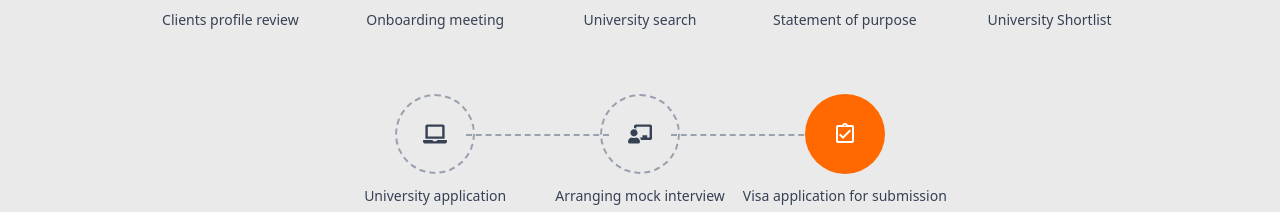
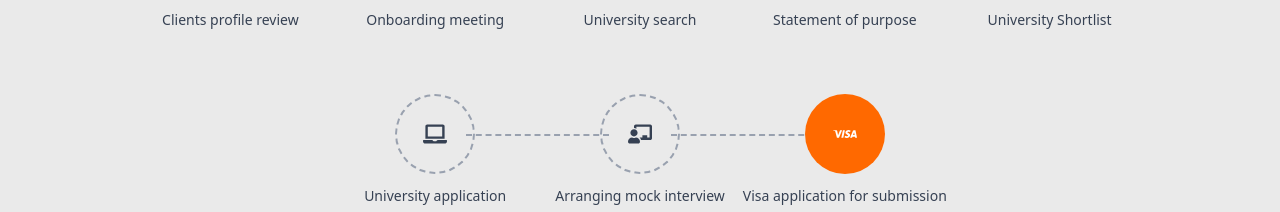
Before and after one commit to joySutradhor/c-nortway-global, a Next.js app: page /usa in a window 1280 px wide. Shown: the part 1008-1220 px from the top of the page. Built offline with nearby package versions, Linux system fonts and the light colour scheme.

Commit message:
icon added

```diff
--- a/app/_components/StudyDestinationCmp/ApplicationProcess/ApplicationProcess.jsx
+++ b/app/_components/StudyDestinationCmp/ApplicationProcess/ApplicationProcess.jsx
@@ -8,7 +8,10 @@ import {
   FaLaptop,
   FaChalkboardTeacher
 } from 'react-icons/fa'
+import { SiVisa } from 'react-icons/si'
+
 import { MdOutlineAssignmentTurnedIn } from 'react-icons/md'
+import TooltipBtn from '../../utlities/TooltipBtn/TooltipBtn'
 
 const applicationProcess = [
   { id: 1, title: 'Clients profile review', icon: <FaUserCheck size={24} /> },
@@ -25,7 +28,7 @@ const applicationProcess = [
   {
     id: 8,
     title: 'Visa application for submission',
-    icon: <MdOutlineAssignmentTurnedIn size={24} />,
+    icon: <SiVisa size={24} />,
     highlight: true
   }
 ]
@@ -34,6 +37,7 @@ export default function ApplicationProcess () {
   return (
     <section className=''>
       <div className='section__spacing'>
+
         <h2 className='headingText text-center'>
           <span className='text-orange-500'>Our</span> Application Process
         </h2>
```
